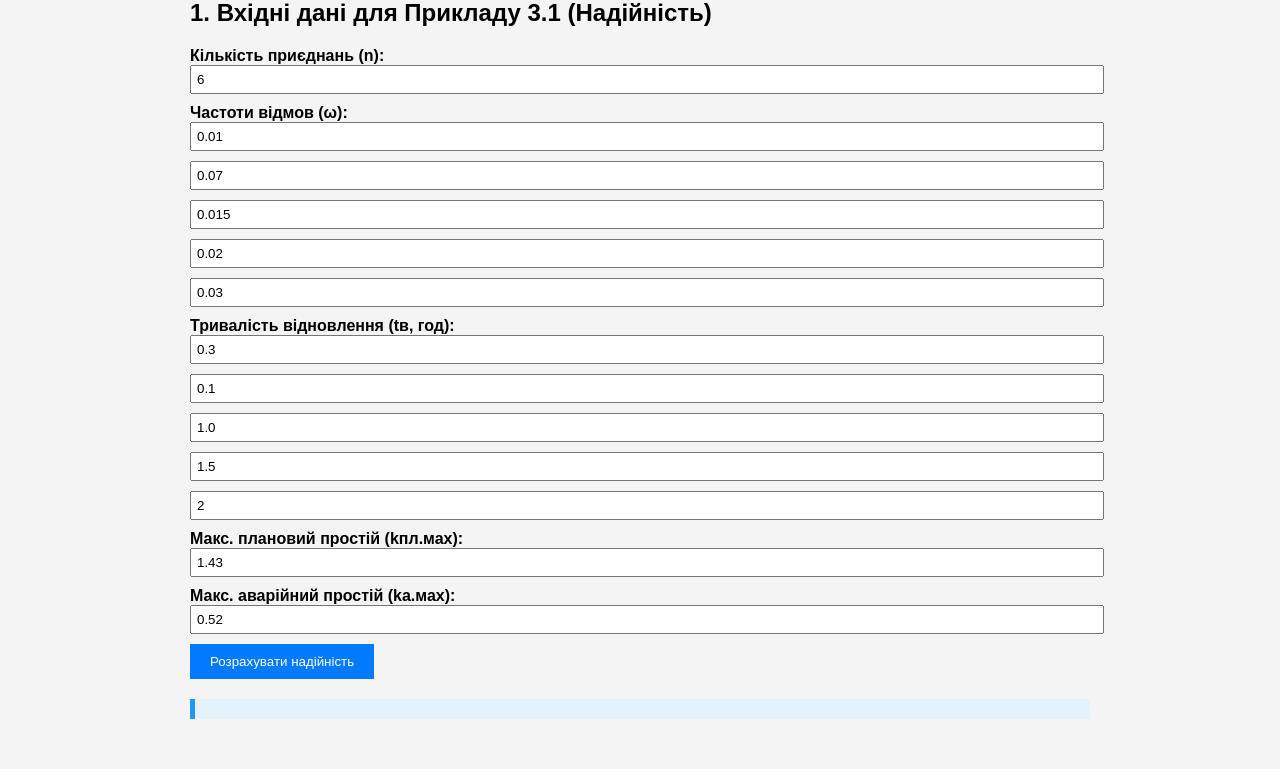
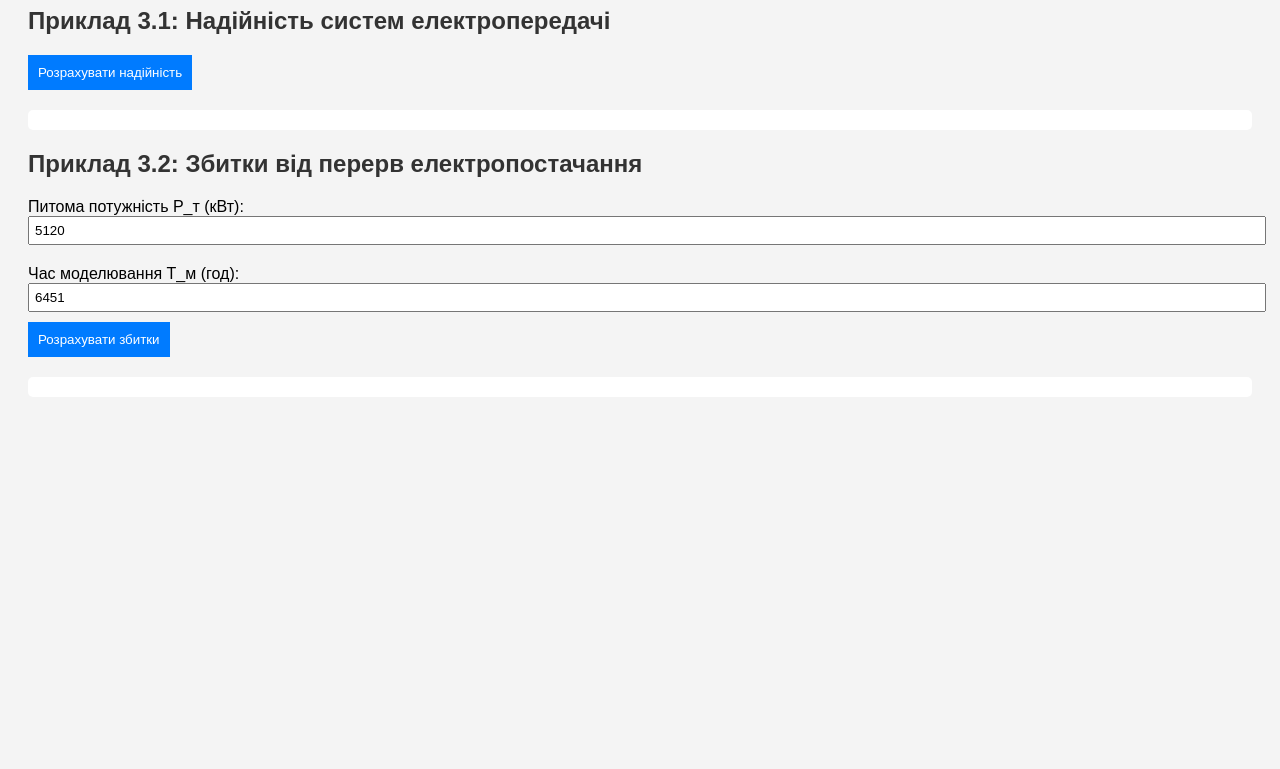
Before and after one commit to Christ1naa/PW05TB-z31_Vakhrusheva_Khrystyna, a plain HTML site: page index.html in a window 1280 px wide. Shown: the part 101-870 px from the top of the page. After the commit the page ends 800 px from the top, so only its background shows below. Drawn offline with Linux system fonts and the light colour scheme.

Commit message:
Update index.html

```diff
--- a/index.html
+++ b/index.html
@@ -1,92 +1,98 @@
 <!DOCTYPE html>
 <html lang="uk">
 <head>
-  <meta charset="UTF-8">
+  <meta charset="UTF-8" />
+  <meta name="viewport" content="width=device-width, initial-scale=1.0" />
   <title>Калькулятор Надійності та Збитків</title>
   <style>
-    body { font-family: Arial, sans-serif; padding: 20px; background: #f4f4f4; max-width: 900px; margin: auto; }
-    input { width: 100%; margin-bottom: 10px; padding: 5px; }
-    button { padding: 10px 20px; background: #007BFF; color: #fff; border: none; cursor: pointer; }
-    .result { margin-top: 20px; padding: 10px; background: #e3f2fd; border-left: 5px solid #2196f3; }
-    .section { margin-bottom: 30px; }
-    label { font-weight: bold; }
+    body {
+      font-family: Arial, sans-serif;
+      padding: 20px;
+      background-color: #f4f4f4;
+    }
+    h1, h2 {
+      color: #333;
+    }
+    label {
+      display: block;
+      margin-top: 10px;
+    }
+    input {
+      width: 100%;
+      padding: 5px;
+      margin-bottom: 10px;
+    }
+    button {
+      padding: 10px;
+      background-color: #007BFF;
+      color: white;
+      border: none;
+      cursor: pointer;
+    }
+    button:hover {
+      background-color: #0056b3;
+    }
+    .output {
+      margin-top: 20px;
+      background: #fff;
+      padding: 10px;
+      border-radius: 5px;
+    }
   </style>
 </head>
 <body>
+  <h1>Калькулятор Надійності та Збитків</h1>
+  <h2>Приклад 3.1: Надійність систем електропередачі</h2>
+  <button onclick="calculateReliability()">Розрахувати надійність</button>
+  <div class="output" id="reliabilityOutput"></div>
 
-  <h1>Калькулятор надійності та збитків ГПП</h1>
-
-  <div class="section">
-    <h2>1. Вхідні дані для Прикладу 3.1 (Надійність)</h2>
-
-    <label>Кількість приєднань (n):</label>
-    <input type="number" id="n" value="6">
-
-    <label>Частоти відмов (ω):</label>
-    <input type="number" id="w1" value="0.01" placeholder="Вимикач 110 кВ">
-    <input type="number" id="w2" value="0.07" placeholder="ПЛ 110 кВ">
-    <input type="number" id="w3" value="0.015" placeholder="Трансформатор">
-    <input type="number" id="w4" value="0.02" placeholder="Вивід 10 кВ">
-    <input type="number" id="w5" value="0.03" placeholder="Одне приєднання 10 кВ">
-
-    <label>Тривалість відновлення (tв, год):</label>
-    <input type="number" id="t1" value="0.3" placeholder="Вимикач 110 кВ">
-    <input type="number" id="t2" value="0.1" placeholder="ПЛ 110 кВ">
-    <input type="number" id="t3" value="1.0" placeholder="Трансформатор">
-    <input type="number" id="t4" value="1.5" placeholder="Вивід 10 кВ">
-    <input type="number" id="t5" value="2" placeholder="Одне приєднання 10 кВ">
-
-    <label>Макс. плановий простій (kпл.мах):</label>
-    <input type="number" id="kplMax" value="1.43">
-
-    <label>Макс. аварійний простій (kа.мах):</label>
-    <input type="number" id="kaMax" value="0.52">
-
-    <button onclick="calculateReliabilityUser()">Розрахувати надійність</button>
-    <div class="result" id="reliabilityUserResult"></div>
-  </div>
+  <h2>Приклад 3.2: Збитки від перерв електропостачання</h2>
+  <label>Питома потужність P_т (кВт):</label>
+  <input type="number" id="P_t" value="5120" />
+  <label>Час моделювання T_м (год):</label>
+  <input type="number" id="T_m" value="6451" />
+  <button onclick="calculateLosses()">Розрахувати збитки</button>
+  <div class="output" id="lossOutput"></div>
 
   <script>
-    function calculateReliabilityUser() {
-      const n = +document.getElementById("n").value;
+    function calculateReliability() {
+      const w_os = 0.295;
+      const t_v_os = (0.3 * 0.01 + 0.07 * 0.10 + 0.015 * 1.00 + 0.02 * 1.5 + 0.018 * 2) / w_os;
+      const k_a_os = (w_os * t_v_os) / 8760;
+      const k_pl_os = (1.43 - 0.52) / 8760;
 
-      // Частоти відмов
-      const ω1 = +document.getElementById("w1").value;
-      const ω2 = +document.getElementById("w2").value;
-      const ω3 = +document.getElementById("w3").value;
-      const ω4 = +document.getElementById("w4").value;
-      const ω5 = +document.getElementById("w5").value;
+      const w_ds = 2 * k_a_os + 58.9 * k_pl_os;
+      const w_ds_prime = w_ds + 0.02;
 
-      // Тривалості відновлення
-      const t1 = +document.getElementById("t1").value;
-      const t2 = +document.getElementById("t2").value;
-      const t3 = +document.getElementById("t3").value;
-      const t4 = +document.getElementById("t4").value;
-      const t5 = +document.getElementById("t5").value;
+      document.getElementById('reliabilityOutput').innerHTML = `
+        Частота відмов одноланкової системи: ${w_os.toFixed(3)}<br>
+        Середня тривалість відновлення: ${t_v_os.toFixed(1)} год.<br>
+        Коефіцієнт аварійного простою: ${k_a_os.toExponential(2)}<br>
+        Коефіцієнт планового простою: ${k_pl_os.toExponential(2)}<br>
+        Частота відмов дволанкової системи: ${w_ds.toExponential(2)}<br>
+        З урахуванням секц. вимикача: ${w_ds_prime.toFixed(4)} рік⁻¹
+      `;
+    }
 
-      const ωос = ω1 + ω2 + ω3 + ω4 + ω5 * n;
-      const tвос = (ω1*t1 + ω2*t2 + ω3*t3 + ω4*t4 + ω5*t5*n) / ωос;
-      const каос = (ωос * tвос / 8760).toExponential(3);
+    function calculateLosses() {
+      const P_t = parseFloat(document.getElementById('P_t').value);
+      const T_m = parseFloat(document.getElementById('T_m').value);
+      const w = 0.01;
+      const t_b = 45 / 1000;
+      const k_p = 4 / 1000;
 
-      const kплМах = +document.getElementById("kplMax").value;
-      const kаМах = +document.getElementById("kaMax").value;
-      const кплос = ((kплМах - kаМах) / 8760).toExponential(3);
+      const Z_per_a = 23.6;
+      const Z_per_p = 17.6;
 
-      const ωдс = 2 * parseFloat(каос) + 58.9 * parseFloat(кплос);
-      const ωдсFull = ωдс + 0.02;
+      const M_W_a = w * t_b * P_t * T_m;
+      const M_W_p = k_p * P_t * T_m;
+      const M_Z = Z_per_a * M_W_a + Z_per_p * M_W_p;
 
-      const output = `
-        <strong>Одноланкова система:</strong><br>
-        Частота відмов: ${ωос.toFixed(3)} рік⁻¹<br>
-        Середня тривалість відновлення: ${tвос.toFixed(2)} год<br>
-        Коефіцієнт аварійного простою: ${каос}<br>
-        Коефіцієнт планового простою: ${кплос}<br><br>
-
-        <strong>Дволанкова система:</strong><br>
-        Частота відмов (з секц. вимикачем): ${ωдсFull.toFixed(4)} рік⁻¹<br>
-        <strong>Висновок:</strong> Дволанкова система значно надійніша.
+      document.getElementById('lossOutput').innerHTML = `
+        Аварійне недовідпущення електроенергії: ${M_W_a.toFixed(0)} кВт·год<br>
+        Планове недовідпущення електроенергії: ${M_W_p.toFixed(0)} кВт·год<br>
+        Очікувані збитки: ${M_Z.toLocaleString('uk-UA')} грн
       `;
-      document.getElementById("reliabilityUserResult").innerHTML = output;
     }
   </script>
 </body>
```
